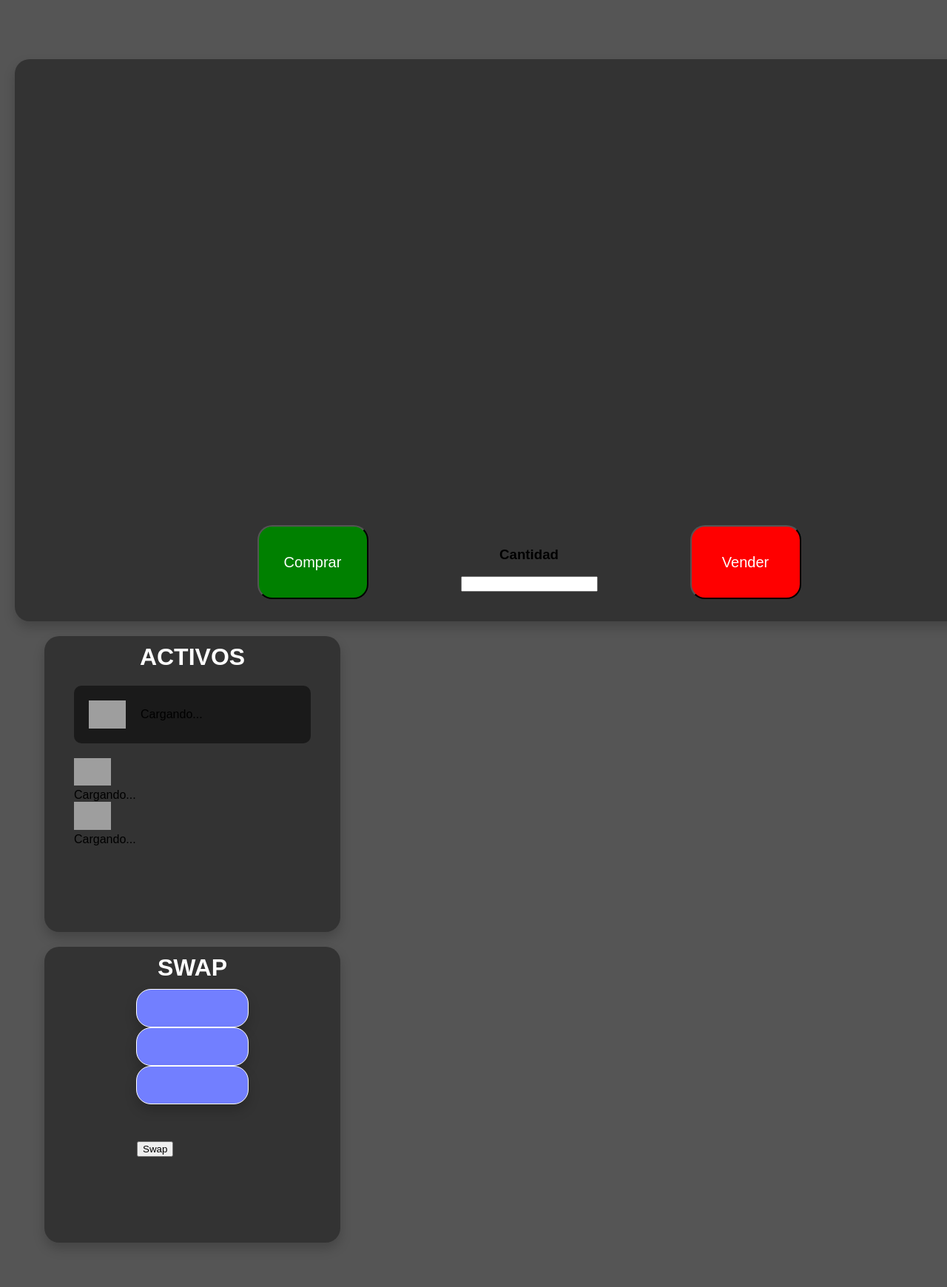
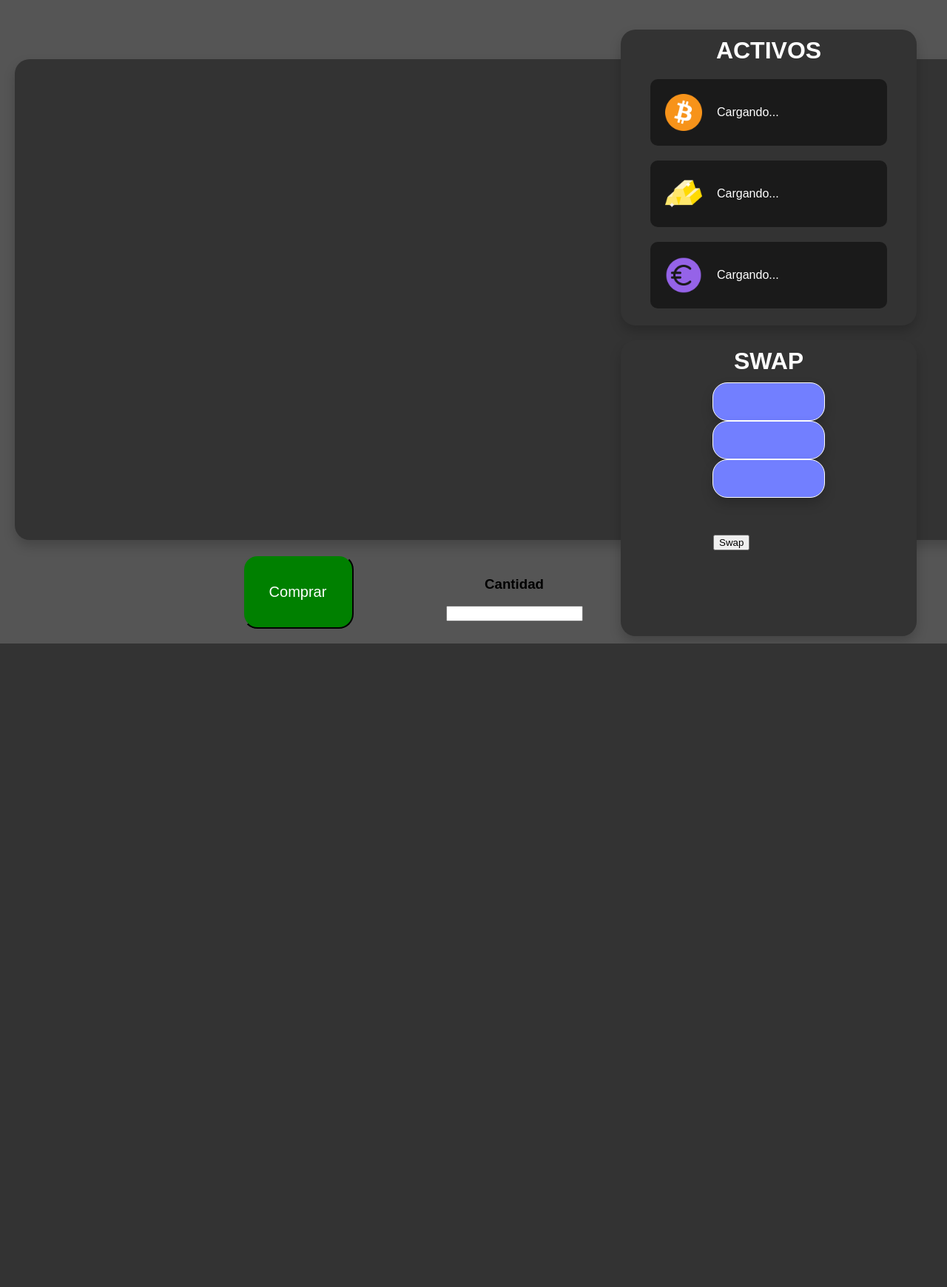
Before and after one commit to daniixcg/SafeHolder, a PHP site: page / in a window 1280 px wide; the page is wider, and only the part inside the window is pictured. Shown: the part 80-1820 px from the top of that part at 74% size. After the commit the page ends 950 px from the top of that part, so only its background shows below. Run offline with PHP 8.4, Linux system fonts and the light colour scheme; data that the repository does not hold is empty; some web fonts are replaced; grey boxes are pictures that could not be loaded.

Commit message:
cambios definitivos monedas style

```diff
--- a/Proyecto Frontend/CSS/style.css
+++ b/Proyecto Frontend/CSS/style.css
@@ -20,11 +20,14 @@ body{
 }
 
 .contenedor2{
+    position: fixed;
+    top: 80px; /* Espaciado desde la parte superior */
+    right: 1px; /* Espaciado desde el borde derecho */
     width: 450px;
     height: 900px;
-    float: left;
-    margin-left: 30px;
-
+    border-radius: 20px;
+    color: white;
+    padding: 20px
 }
 
 /*ESTA ES TODA LA PARTE DEL HEADER */
@@ -102,7 +105,7 @@ header div div h1{
 /* GRAFICO*/
 .grafico{
     width: 1400px;
-    height: 760px;
+    height: 650px;
     background-color: #333;
     border-radius: 20px;
     margin: 80px 0px 0px 20px;
@@ -244,8 +247,35 @@ header div div h1{
     max-width: 400px;
     margin: 20px auto;
 }
+.gold-container {
+    background-color: #1a1a1a;
+    padding: 20px;
+    border-radius: 10px;
+    display: flex;
+    align-items: center;
+    gap: 20px;
+    max-width: 400px;
+    margin: 20px auto;
+}
+.euro-container {
+    background-color: #1a1a1a;
+    padding: 20px;
+    border-radius: 10px;
+    display: flex;
+    align-items: center;
+    gap: 20px;
+    max-width: 400px;
+    margin: 20px auto;
+}
 
 #bitcoin-image {
+    width: 50px;
+    height: 50px;
+}#gold-image {
+    width: 50px;
+    height: 50px;
+}
+#euro-image {
     width: 50px;
     height: 50px;
 }
--- a/Proyecto Frontend/Pruebas/index.php
+++ b/Proyecto Frontend/Pruebas/index.php
@@ -1,4 +1,7 @@
 <?php
+ini_set('display_errors', 1);
+ini_set('display_startup_errors', 1);
+error_reporting(E_ALL);
 
 // 🔹 CONFIGURACIÓN DE LA BASE DE DATOS
 $host = "192.168.232.100"; // 🔹 MODIFICAR: IP del servidor que tiene la BD
--- a/Proyecto Frontend/index.php
+++ b/Proyecto Frontend/index.php
@@ -56,8 +56,10 @@ if (isset($_GET['ajax']) && $_GET['ajax'] === '1') {
         </div>
     </header>
 
-    <div class="grafico">
+    <div class="grafico"> </div>
+
         <div class="compraVenta">
+
             <div class="compra">
                 <button class="BtnCompra">Comprar</button>
             </div>
@@ -68,12 +70,13 @@ if (isset($_GET['ajax']) && $_GET['ajax'] === '1') {
             <div class="venta">
                 <button class="BtnVenta">Vender</button>
             </div>
+
         </div>
-    </div>
+
 
     <div class="contenedor2">
         <div class="activos">
-            <h1>ACTIVOS</h1>
+            <h1>ACTIVOS </h1>
             <div class="container">
                 <div class="bitcoin-container">
                     <img src="./Images/bitcoin.png" alt="Bitcoin logo" width="50">
```
Also changed, not shown: Proyecto Frontend/Images/bitcoin.png (added), Proyecto Frontend/Images/euro.png (added), Proyecto Frontend/Images/oro.png (added).
